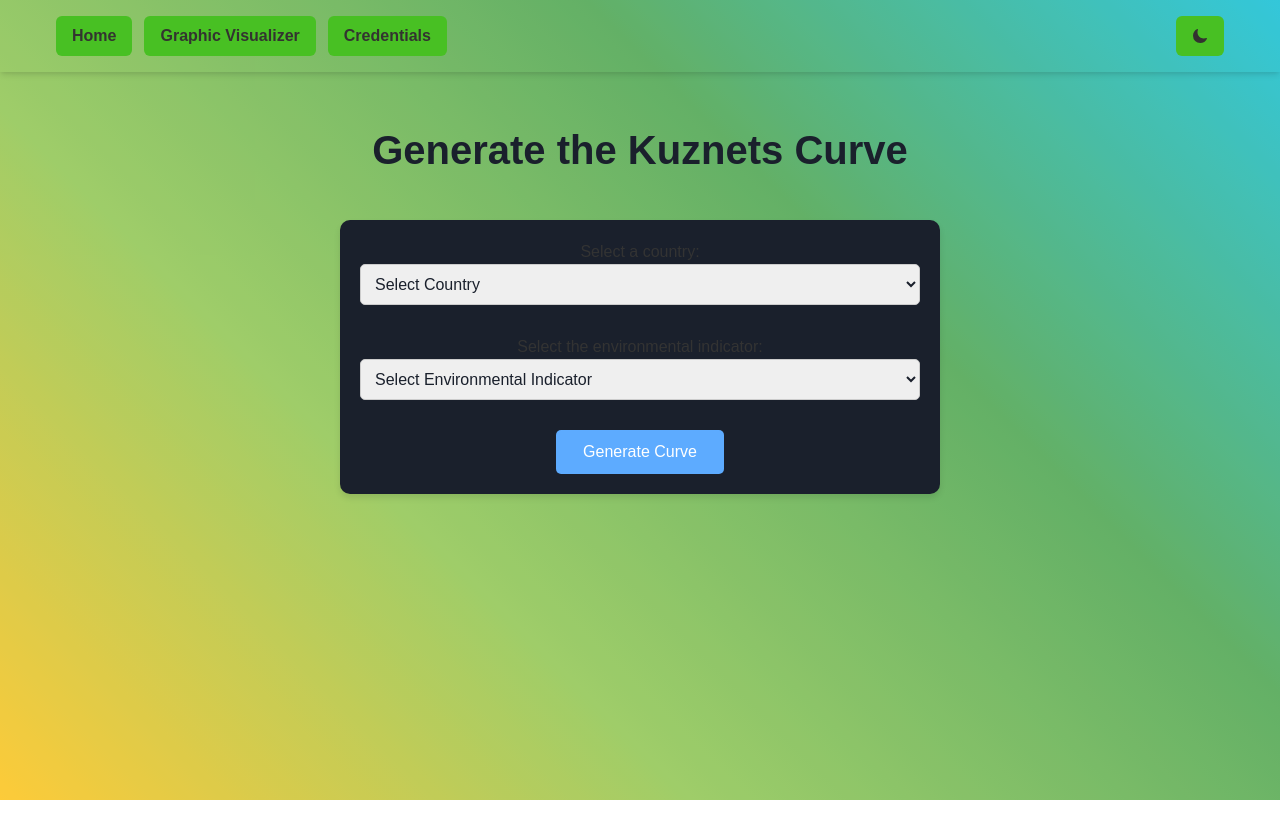
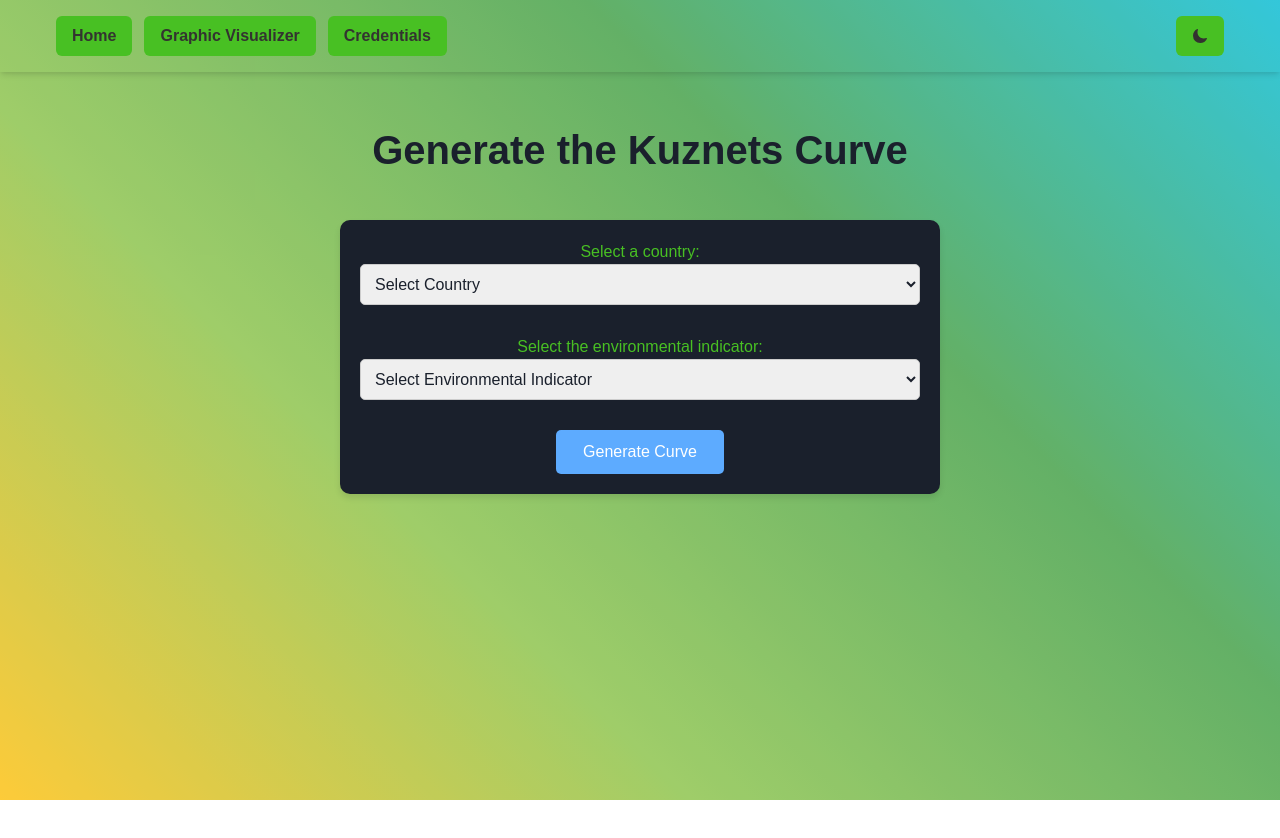
Before and after one commit to PopanicaTudor/Kuznets-Model, a React (Vite) app in the folder frontend/: page /graphic_generator in a window 1280 px wide. Shown: the top 838 px of the page. Built offline with nearby package versions, Linux system fonts and the light colour scheme.

Commit message:
Ce de text.

```diff
--- a/frontend/src/components/Graphic/KuznetsForm.jsx
+++ b/frontend/src/components/Graphic/KuznetsForm.jsx
@@ -107,7 +107,7 @@ const KuznetsForm = () => {
       <div className="container">
         <form onSubmit={handleSubmit}>
           <div>
-            <label>Select a country:</label>
+            <label style={{ color: '#48c023'}}>Select a country:</label>
             <select
               value={selectedCountry}
               onChange={(e) => setSelectedCountry(e.target.value)}
@@ -124,7 +124,7 @@ const KuznetsForm = () => {
           </div>
 
           <div>
-            <label>Select the environmental indicator:</label>
+            <label style={{ color: '#48c023'}}>Select the environmental indicator:</label>
             <select
               value={selectedIndicator}
               onChange={(e) => setSelectedIndicator(e.target.value)}
```
